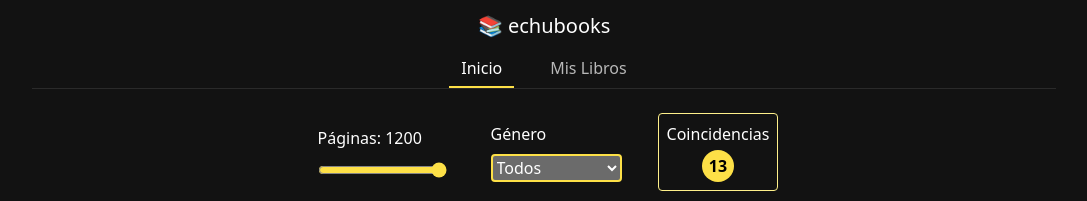
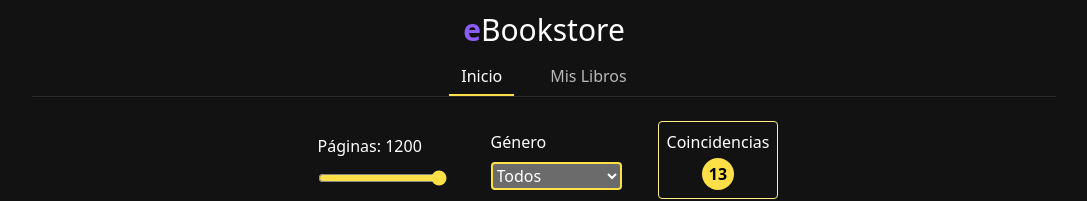
Before and after one commit to echudev/eBookstore, a Next.js app: page / in a window 1280 px wide. Shown: the top 201 px of the page, without its empty margins (96-1183 px from the left). Built offline with nearby package versions, Linux system fonts and the light colour scheme.

Commit message:
feat: page name changed

```diff
--- a/src/components/navbar.tsx
+++ b/src/components/navbar.tsx
@@ -38,7 +38,9 @@ export default function Navbar() {
 
   return (
     <nav className="flex flex-col items-center mt-3 border-b border-white/10 w-full">
-      <h1 className="text-xl">📚 echubooks</h1>
+      <h1 className="text-3xl">
+        <b className="text-violet-500">e</b>Bookstore
+      </h1>
       <div className="flex gap-6 mt-2">
         {navLinks.map((link, i) => {
           let isActive = pathname === link.href;
```
